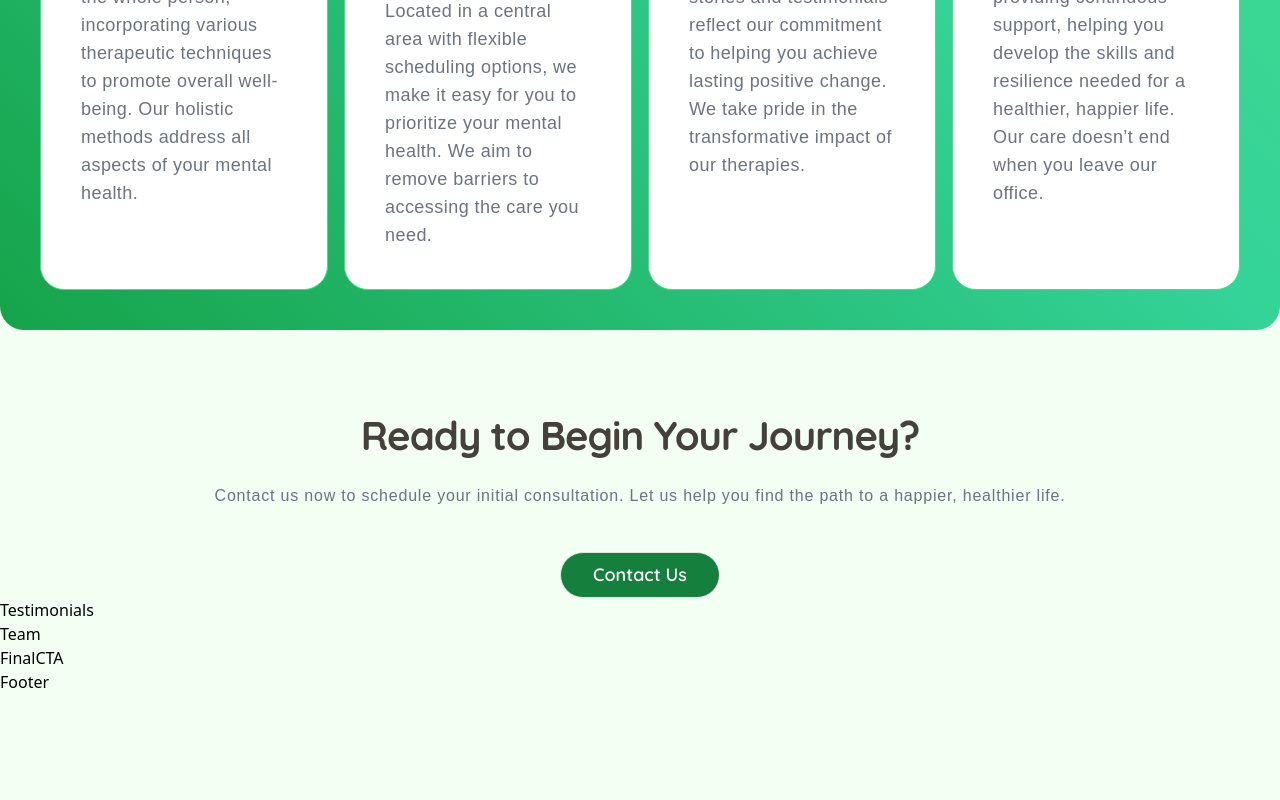
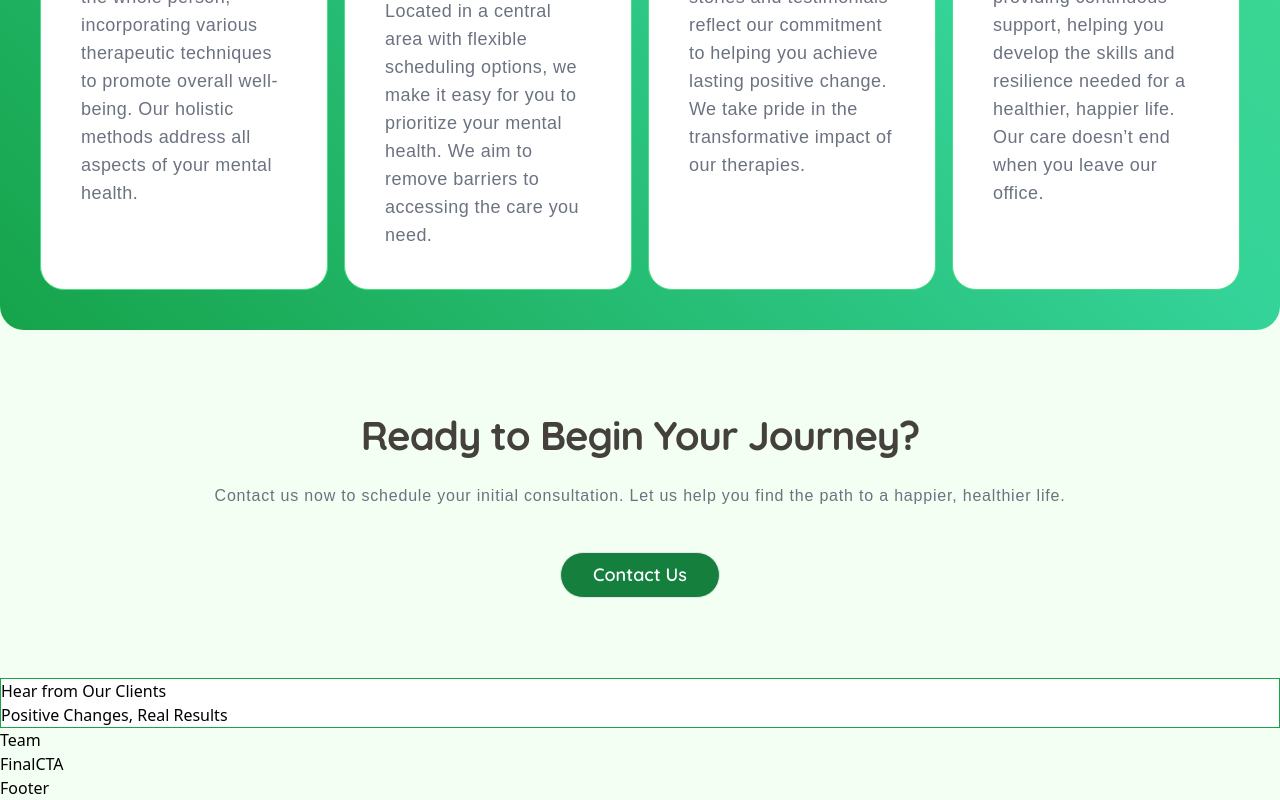
Before and after one commit to Quincy-Fer/Harmony-Therapy-Website, a React (Vite) app: page / in a window 1280 px wide. Shown: the part 3796-4596 px from the top of the page. Before the commit the page ends 4490 px from the top, so only its background shows below. Built offline with nearby package versions, Linux system fonts and the light colour scheme.

Commit message:
Start testimonial section

```diff
--- a/src/Sections/Testimonials.jsx
+++ b/src/Sections/Testimonials.jsx
@@ -1,5 +1,10 @@
 const Testimonials = () => {
-  return <div>Testimonials</div>;
+  return (
+    <section className="w-full mx-auto border border-green-600 bg-white mt-20">
+      <h2>Hear from Our Clients</h2>
+      <h5>Positive Changes, Real Results</h5>
+    </section>
+  );
 };
 
 export default Testimonials;
```
